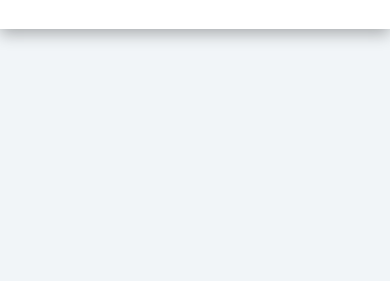
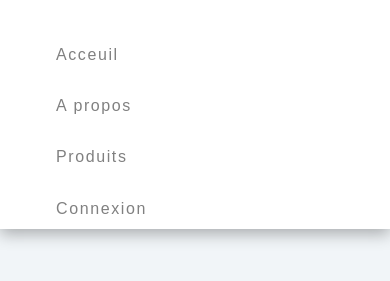
Before and after one commit to amel252/navbar-Menu, a plain HTML site: page index.html in a window 390 px wide. Both pictures are taken after a click on the icon 363 px from the left and 66 px from the top of the page. Shown: the part 119-400 px from the top of the page. Drawn offline with Linux system fonts and the light colour scheme.

Commit message:
faire le js pour afficher et masquer burger menu

```diff
--- a/index.html
+++ b/index.html
@@ -34,5 +34,6 @@
                 </ul>
             </div>
         </nav>
+        <script src="script.js"></script>
     </body>
 </html>
--- /dev/null
+++ b/script.js
@@ -0,0 +1,7 @@
+const barEl = document.querySelector(".fa-bars");
+const menuEl = document.querySelector(".nav-menu");
+
+barEl.addEventListener("click", () => {
+    menuEl.classList.toggle("show-menu");
+});
+// Lorsque tu cliques sur l’icône .fa-bars, le script ajoute ou enlève la classe .show-menu à l'élément menuEl.
--- a/style.css
+++ b/style.css
@@ -41,7 +41,7 @@ nav {
     transition: all 0.3s linear;
 }
 .show-menu {
-    height: 10px;
+    height: 200px;
 }
 .nav-menu a {
     color: gray;
```
Also changed, not shown: 1 other file.
